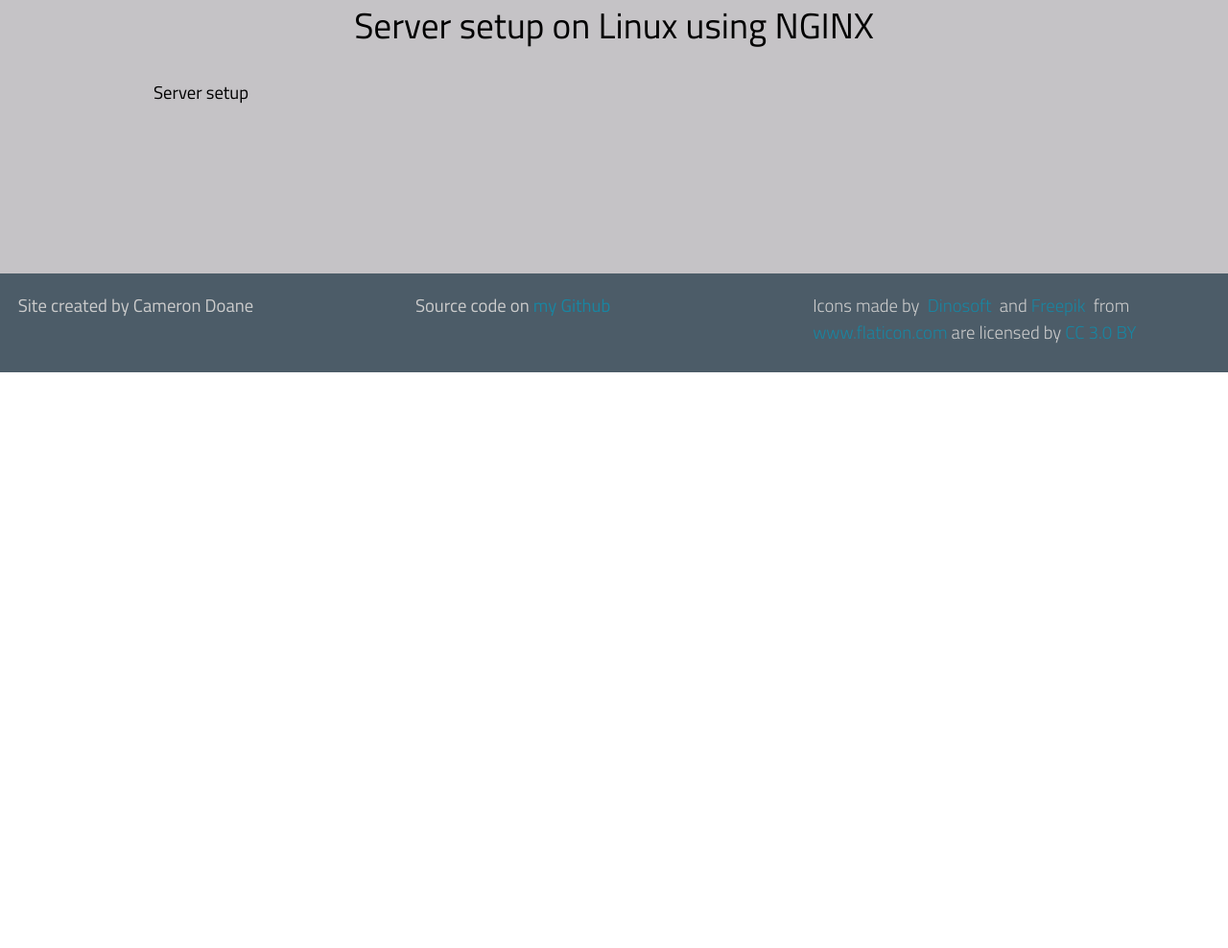
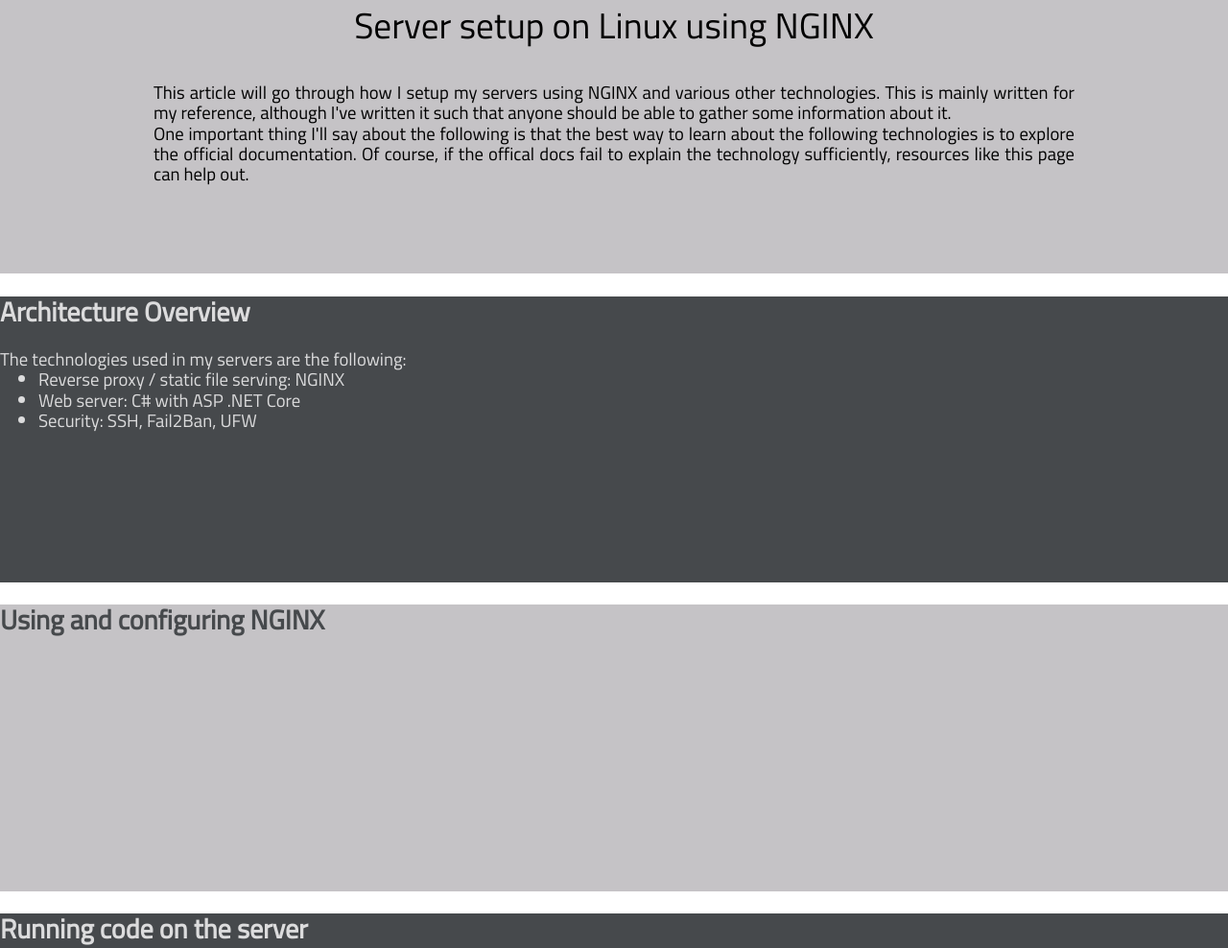
Before and after one commit to camd67/college-personal-site, a website: page articles/server-setup.html in a window 1280 px wide. Shown: the part 60-1048 px from the top of the page at 96% size. Before the commit the page ends 800 px from the top, so only its background shows below. Drawn offline with nearby package versions, Linux system fonts and the light colour scheme; files that its build step writes are made by us from their sources.

Commit message:
add scaffold for tech article

```diff
--- a/articles/server-setup.html
+++ b/articles/server-setup.html
@@ -20,13 +20,7 @@
         <link rel="stylesheet" href="/css/index.css">
         <link href="https://fonts.googleapis.com/css?family=Titillium+Web:300,400" rel="stylesheet">
 
-        <!--[if lt IE 9]>
-            <script src="https://cdnjs.cloudflare.com/ajax/libs/html5shiv/3.7.3/html5shiv.min.js"></script>
-            <script>window.html5 || document.write('<script src="js/vendor/html5shiv.js"><\/script>')</script>
-        <![endif]-->
-
         <script src="//ajax.googleapis.com/ajax/libs/jquery/3.1.1/jquery.min.js"></script>
-        <script>window.jQuery || document.write('<script src="js/lib/jquery-3.1.1.js"><\/script>')</script>
         <script src="/js/index.js"></script>
     </head>
     <body>
@@ -47,10 +41,46 @@
             <div class="container">
                 <h1 class="section-header">Server setup on Linux using NGINX</h1>
                 <p>
-                    Server setup
+                    This article will go through how I setup my servers using NGINX and various other technologies.
+                    This is mainly written for my reference, although I've written it such that anyone should be able to gather some information about it.
+                </p>
+                <p>
+                    One important thing I'll say about the following is that the best way to learn about the following technologies is to explore the official documentation.
+                    Of course, if the offical docs fail to explain the technology sufficiently, resources like this page can help out.
                 </p>
             </div>
         </header>
+        <article>
+            <section>
+                <h2>Architecture Overview</h2>
+                <p>
+                    The technologies used in my servers are the following:
+                    <ul>
+                        <li><span class="bold">Reverse proxy / static file serving:</span> <a href="#reverse-proxy" class="tech-list-link">NGINX</a></li>
+                        <li><span class="bold">Web server:</span> <a href="#web-server" class="tech-list-link">C# with ASP .NET Core</a></li>
+                        <li><span class="bold">Security:</span> <a href="#security" class="tech-list-link">SSH, Fail2Ban, UFW</a></li>
+                    </ul>
+                </p>
+            </section>
+            <section id="reverse-proxy">
+                <h2>Using and configuring NGINX</h2>
+                <p>
+
+                </p>
+            </section>
+            <section id="web-server">
+                <h2>Running code on the server</h2>
+                <p>
+
+                </p>
+            </section>
+            <section id="security">
+                <h2>Securing the server</h2>
+                <p>
+
+                </p>
+            </section>
+        </article>
         <footer>
             <p class="footer-content">Site created by Cameron Doane</p>
             <p class="footer-content">Source code on <a href="https://github.com/camd67/personal-site">my Github</a></p>
```
Also changed, not shown: articles/index.html (+0 -6 lines), gulpfile.js (+4 -4 lines), index.html (+0 -6 lines).
